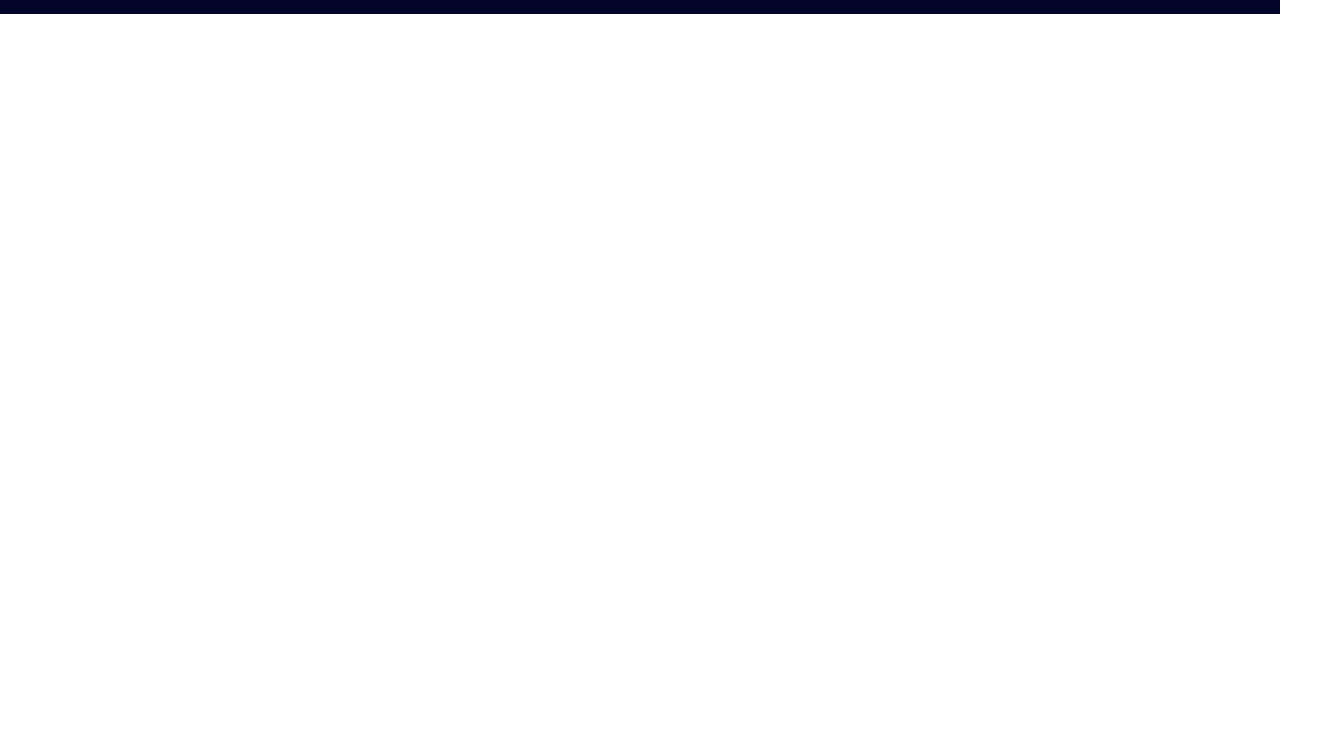
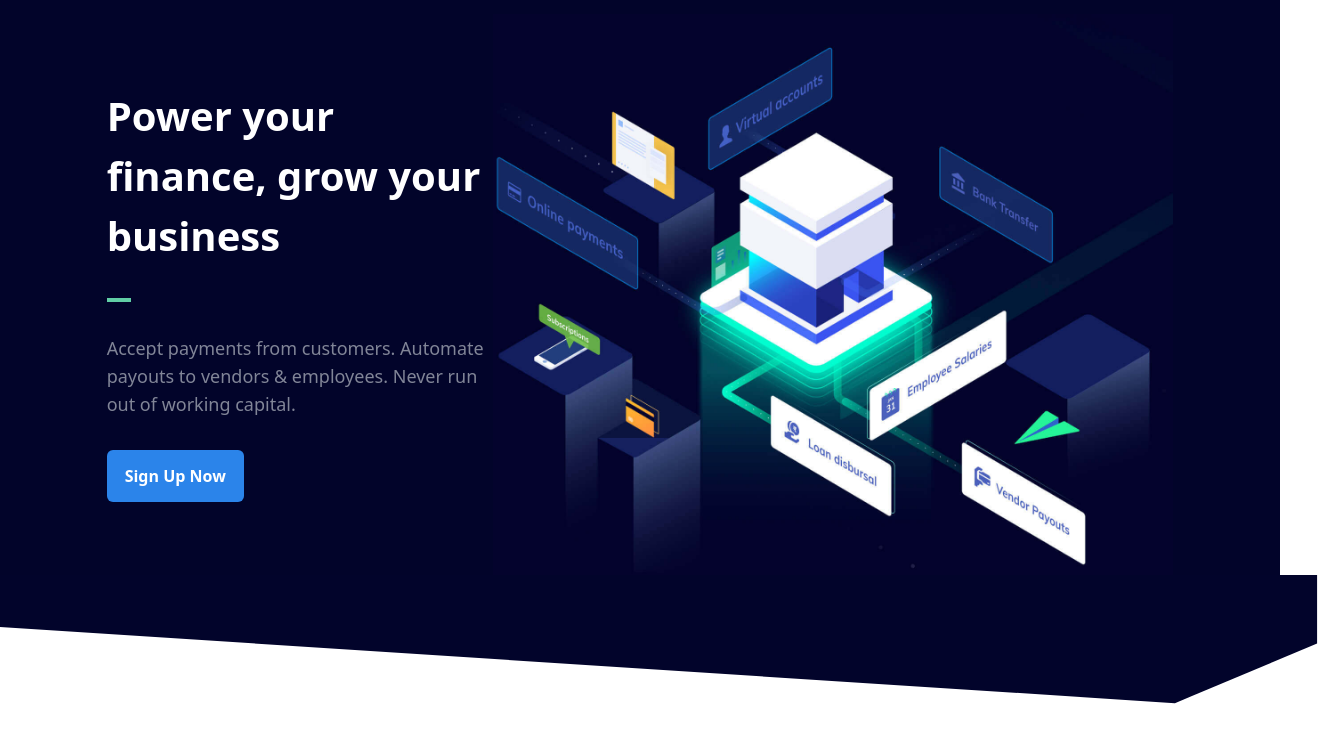
Before and after one commit to siddhantchaudhary09/Razorpay-clone, a website built with Vite: page index.html in a window 1280 px wide. Shown: the part 66-800 px from the top of the page, 1318 px wide, since content can reach past the window. Built offline with nearby package versions, Linux system fonts and the light colour scheme.

Commit message:
Hero-section updated in html

```diff
--- a/index.html
+++ b/index.html
@@ -7,7 +7,8 @@
     <link rel="stylesheet" href="main.css" />
     <title>Razorpay</title>
   </head>
-  <body>
+  <body class="overflow-hidden">
+    <!-- NAVBAR -->
     <nav class="bg-deepblue">
       <div
         class="relative w-[1080px] flex items-center justify-between mx-auto"
@@ -100,5 +101,42 @@
         </div>
       </div>
     </nav>
+
+    <!-- HERO SECTION -->
+    <section class="relative bg-deepblue">
+      <div
+        class="flex w-10/12 max-w-[1080px] flex-row justify-between items-center mx-auto"
+      >
+        <!-- left part -->
+        <div class="space-y-8">
+          <h1 class="text-white font-bold text-[40px] leading-1.2">
+            Power your finance, grow your business
+          </h1>
+          <div class="w-6 h-1 bg-greenlight"></div>
+          <p class="text-graytext text-[18px] leading-7">
+            Accept payments from customers. Automate payouts to vendors &
+            employees. Never run out of working capital.
+          </p>
+          <button
+            class="bg-lightblue text-white rounded-md font-bold hover:bg-lightblue500 transition-all duration-200 py-[14px] px-[18px]"
+          >
+            Sign Up Now
+          </button>
+        </div>
+
+        <!-- right part -->
+
+        <img
+          src="./assets/hero-illustration.jpg"
+          alt=""
+          class="max-w-[680px]"
+        />
+      </div>
+
+      <!-- shape part -->
+      <div class="absolute left-0 right-0 w-[103%]">
+        <img src="./assets/hero-shape.svg" class="w-full object-fill" />
+      </div>
+    </section>
   </body>
 </html>
```
